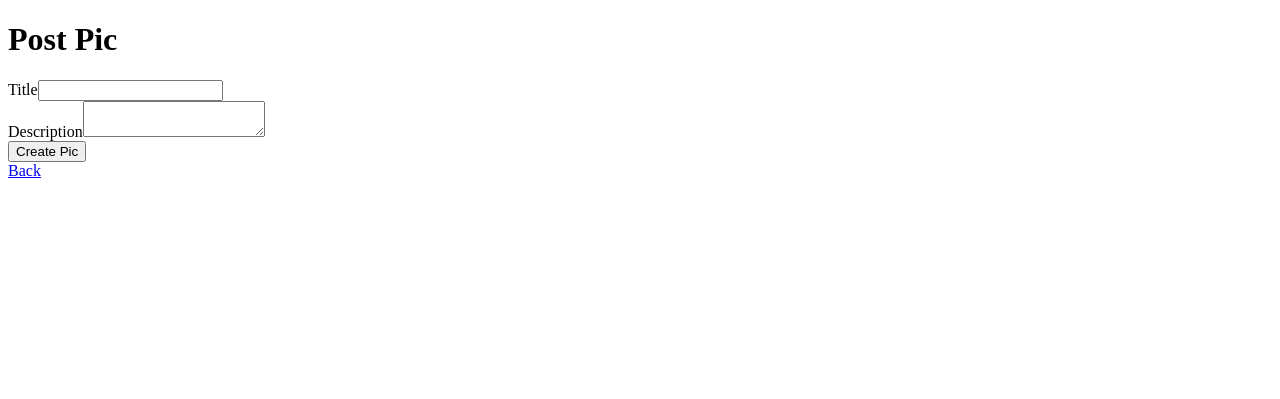
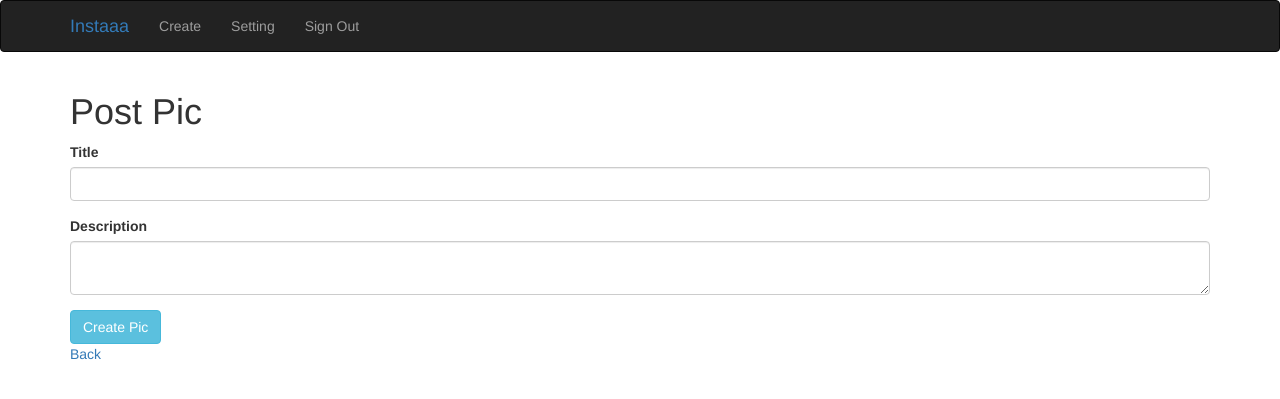
Before and after one commit to amin7x6/Insta, a Rails app: page /pics/new in a window 1280 px wide. Shown: the top 399 px of the page. Run offline with Rails 7, Linux system fonts and the light colour scheme; the visitor is signed in with stand-in values (Sample User, id 1); style sheets or scripts are compiled from the project's sources; some libraries are stand-ins or nearby versions.

Commit message:
Add navigation

```diff
--- a/app/assets/javascripts/application.js
+++ b/app/assets/javascripts/application.js
@@ -10,6 +10,8 @@
 // Read Sprockets README (https://github.com/rails/sprockets#sprockets-directives) for details
 // about supported directives.
 //
+//= require jquery
 //= require rails-ujs
+//= require bootstrap-sprockets
 //= require turbolinks
 //= require_tree .
--- a/app/assets/stylesheets/application.css
+++ b/app/assets/stylesheets/application.css.scss
@@ -13,3 +13,6 @@
  *= require_tree .
  *= require_self
  */
+
+@import "bootstrap-sprockets";
+@import "bootstrap"
--- a/app/views/layouts/application.html.haml
+++ b/app/views/layouts/application.html.haml
@@ -6,7 +6,23 @@
   = javascript_include_tag 'application', 'data-turbolinks-track': 'reload'
   = csrf_meta_tags
 %body
-  -flash.each do |name, msg|
-    =content_tag :div, msg, class: "alert alert-info"
+  %nav.navbar.navbar-inverse
+    .container
+      .navbar-brand= link_to "Instaaa", root_path
 
-  =yield
+      - if user_signed_in?
+        %ul.nav.navbar-nav.navbar-left
+          %li= link_to "Create", new_pic_path
+          %li= link_to "Setting", edit_user_registration_path
+          %li= link_to "Sign Out", destroy_user_session_path, method: :delete
+
+      - else
+        %ul.nav.navbar-nav.navbar-left
+          %li= link_to "Join", new_user_registration_path
+          %li= link_to "Login", new_user_session_path
+
+  .container
+    -flash.each do |name, msg|
+      =content_tag :div, msg, class: "alert alert-info"
+
+    =yield
```
Also changed, not shown: Gemfile, Gemfile.lock.
